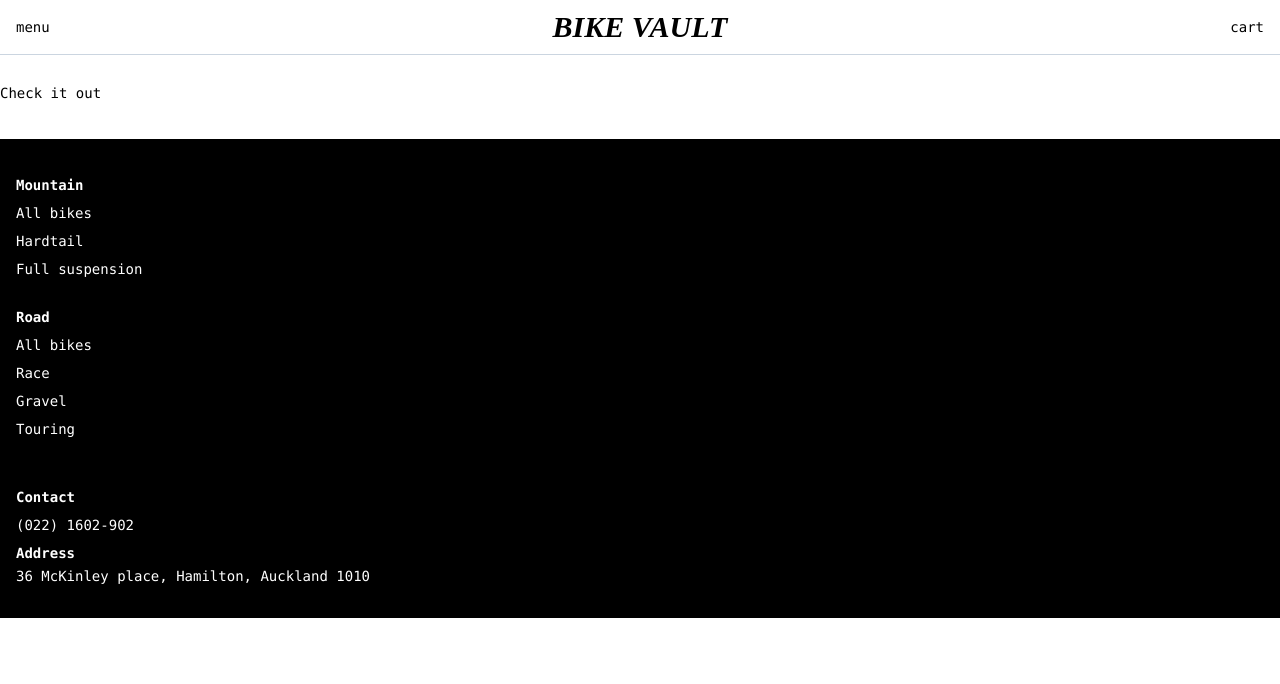
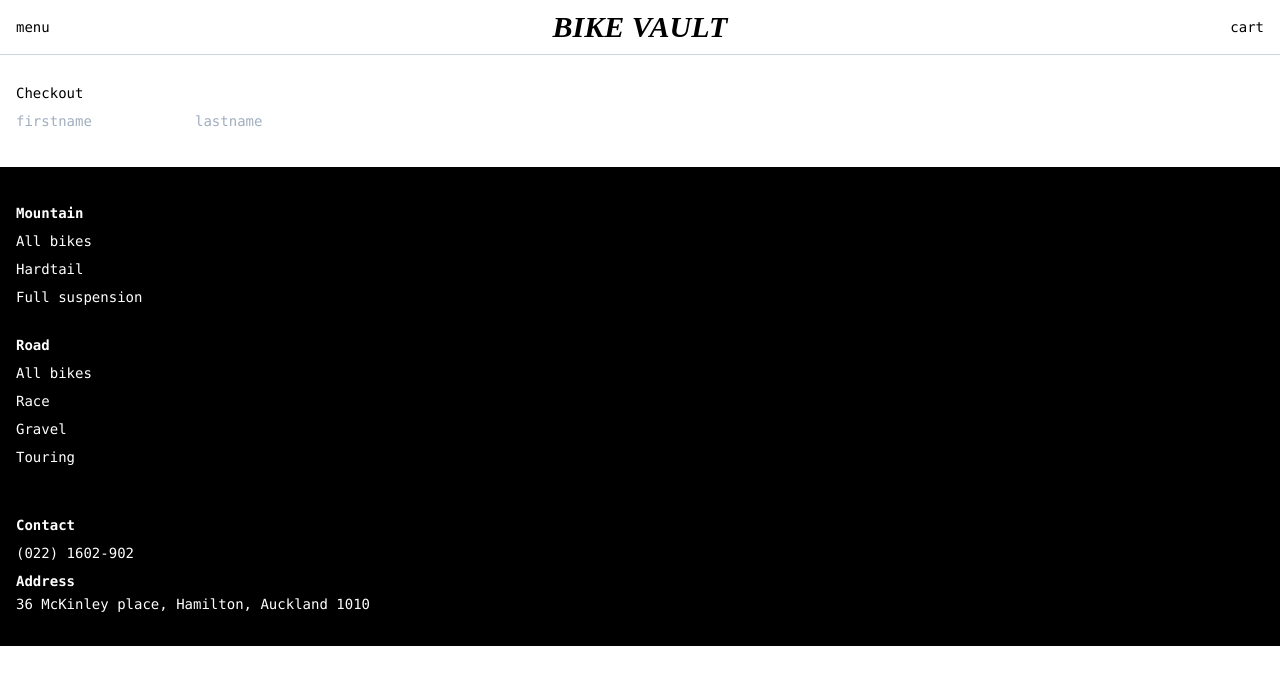
Before and after one commit to jasonvictorio/bike-vault, a React (Create React App) app: page /checkout in a window 1280 px wide. Shown: the top 684 px of the page. Built offline with nearby package versions, Linux system fonts and the light colour scheme.

Commit message:
create checkout strategy, test custom hook

```diff
--- a/src/views/Checkout.tsx
+++ b/src/views/Checkout.tsx
@@ -1,8 +1,30 @@
 import React from 'react'
 import { RouteComponentProps } from '@reach/router'
 
+import { useFormField } from '../utils'
+
+/*
+1. shipping info
+2. billing info
+3. payment info
+
+4. confirmation
+  -show cart
+  -show step 1,2,3 summary
+*/
+
 const Checkout = (props: RouteComponentProps) => {
-  return <h1>Check it out</h1>
+  const firstname = useFormField({ name: 'firstname', required: true })
+  const lastname = useFormField({ name: 'lastname' })
+
+  return (
+    <div className='container'>
+      <h1 className='page-title'>Checkout</h1>
+      <form></form>
+      <input {...firstname} />
+      <input {...lastname} />
+    </div>
+  )
 }
 
 export default Checkout
```
